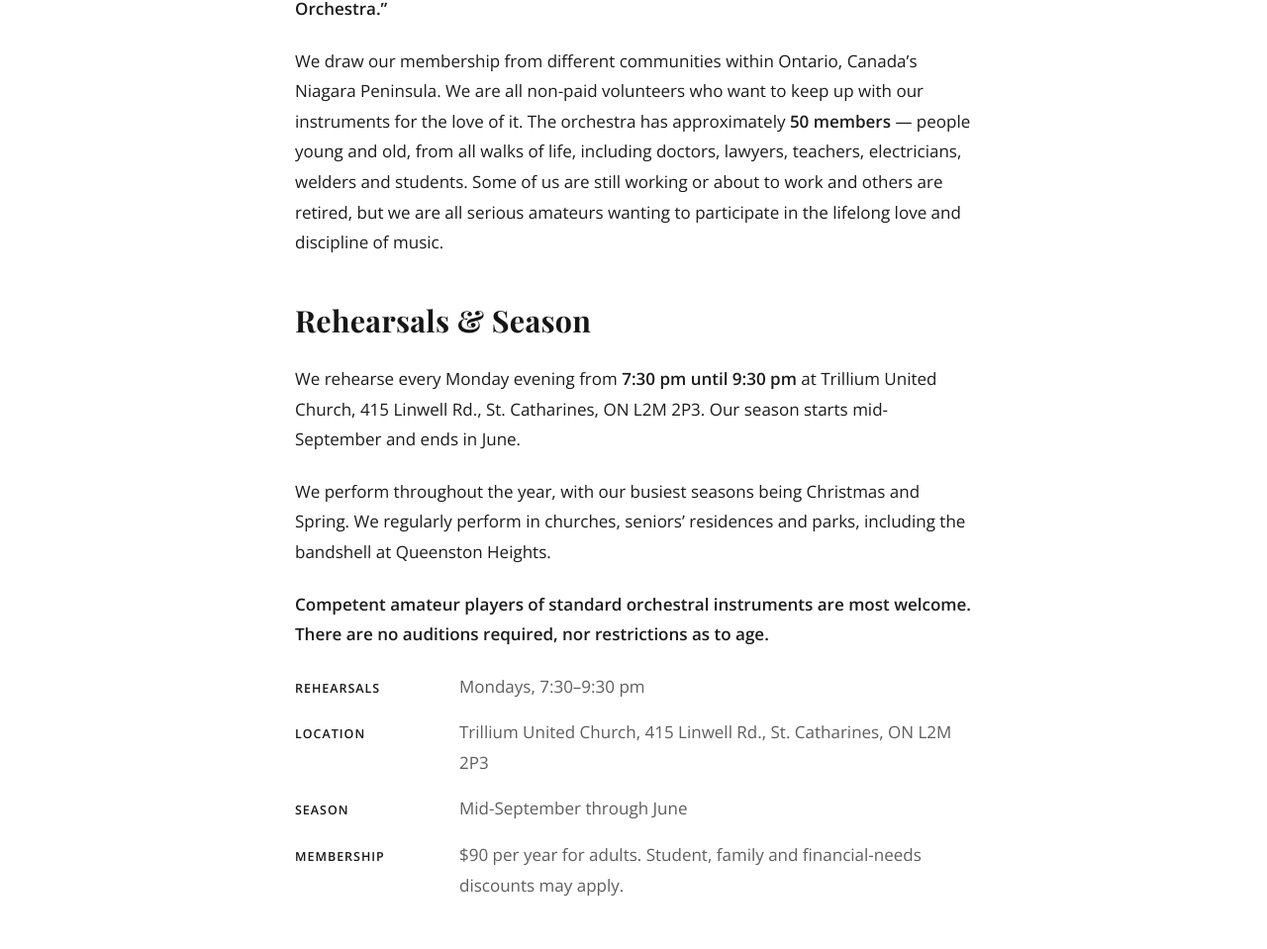
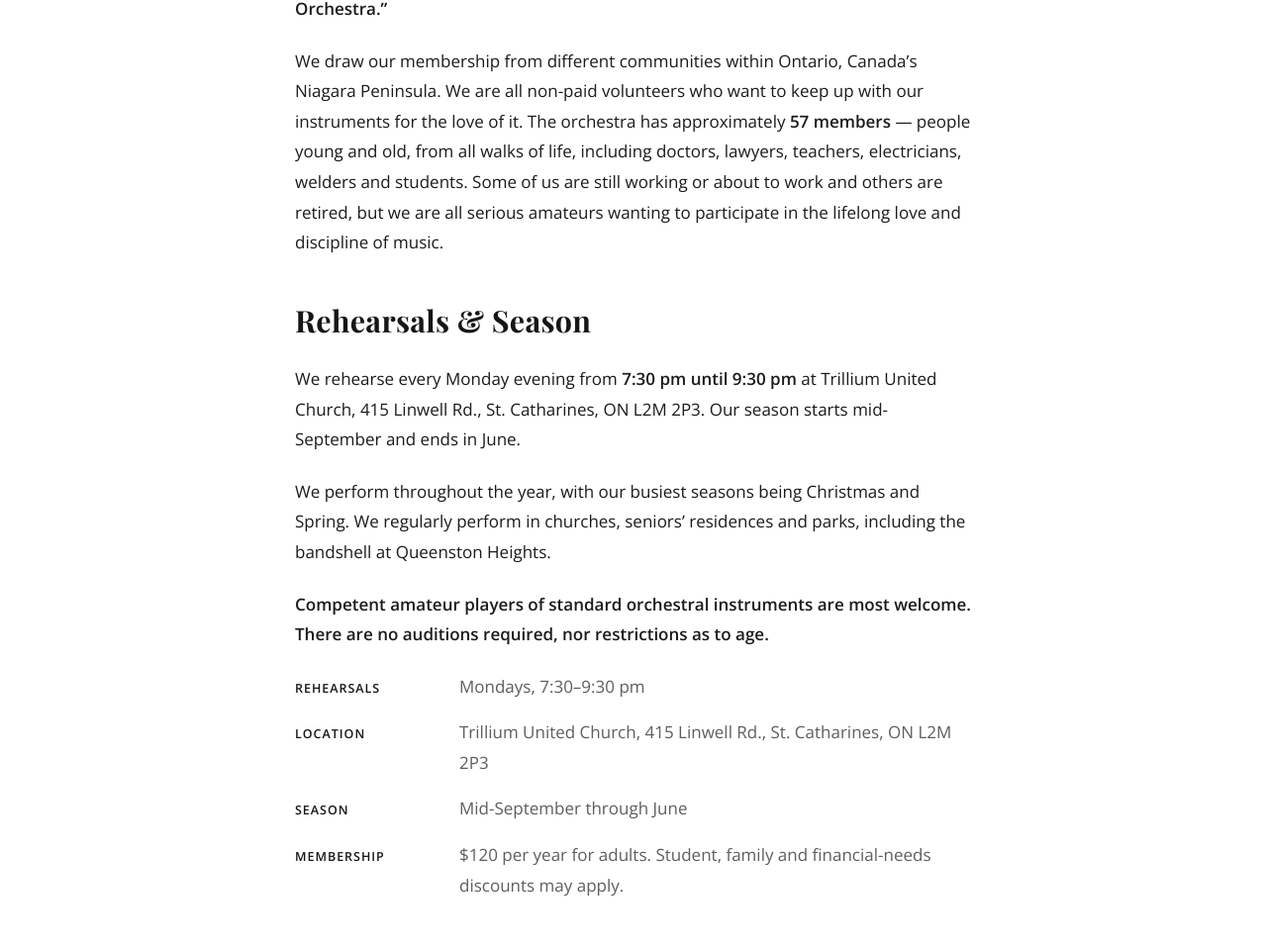
Before and after one commit to peninsulaorchestra/peninsulaorchestra.github.io, a Jekyll site: the page built from about.md, in a window 1280 px wide and 1400 px high, scrolled down 518 px. Shown: the part 149-1108 px from the top of the window at 99% size. Built offline with Jekyll 4.4.1, drawn with Linux system fonts in a browser that asks for light colours; our own code applies the rules of GitHub Pages for plain Markdown files.

Commit message:
Update membership fee, size and executive after the 2026 AGM
Co-Authored-By: Claude Opus 5 (1M context) <noreply@anthropic.com>

```diff
--- a/_config.yml
+++ b/_config.yml
@@ -49,7 +49,7 @@ rehearsal:
   postal: L2M 2P3
   when: Mondays, 7:30–9:30 pm
   season: Mid-September through June
-  membership: $90 per year for adults. Student, family and financial-needs discounts may apply.
+  membership: $120 per year for adults. Student, family and financial-needs discounts may apply.
 
 # The menu across the top of every page. Reorder or rename here.
 nav:
--- a/_data/executive.yml
+++ b/_data/executive.yml
@@ -18,6 +18,6 @@
 - role: Social Media / Publicist
   person: Mark Healey
 - role: Chamberfest Lead
-  person: Julie Barker
+  person: —
 - role: Members at Large
   person: Randy Lallouet &amp; Diana Joschko
--- a/about.md
+++ b/about.md
@@ -2,7 +2,7 @@
 layout: page
 permalink: /about/
 head_title: About Us — Peninsula Orchestra
-description: The Peninsula Orchestra — established 1978, around 50 volunteer musicians drawn from across Ontario's Niagara Peninsula. No auditions, no age restrictions.
+description: The Peninsula Orchestra — established 1978, around 57 volunteer musicians drawn from across Ontario's Niagara Peninsula. No auditions, no age restrictions.
 banner_title: About Us
 banner_subtitle: A bit about who we are
 
@@ -26,7 +26,7 @@ In 1993 the name of the group was officially changed to the present
 
 We draw our membership from different communities within Ontario, Canada's
 Niagara Peninsula. We are all non-paid volunteers who want to keep up with our
-instruments for the love of it. The orchestra has approximately **50 members** —
+instruments for the love of it. The orchestra has approximately **57 members** —
 people young and old, from all walks of life, including doctors, lawyers,
 teachers, electricians, welders and students. Some of us are still working or
 about to work and others are retired, but we are all serious amateurs wanting to
```
